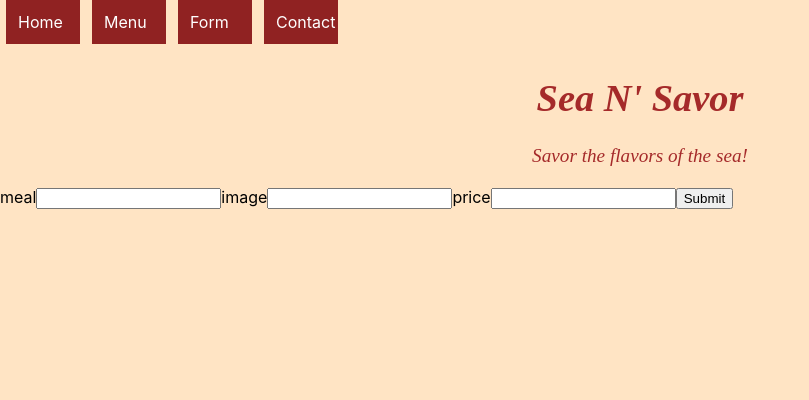
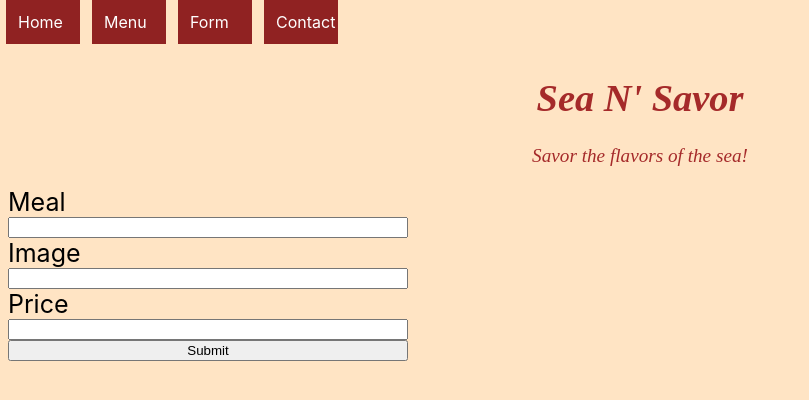
Before and after one commit to Njeringungu/Sea-N-Savor, a React (Create React App) app in the folder sea-n-savor/: page /form in a window 1280 px wide. Shown: the top 400 px of the page, without its empty margins (0-809 px from the left). Built offline with nearby package versions, Linux system fonts and the light colour scheme; no server answers.

Commit message:
add align form

```diff
--- a/sea-n-savor/src/Component/App.css
+++ b/sea-n-savor/src/Component/App.css
@@ -13,31 +13,15 @@ body {
    color: brown;
 
   }
-
-.cart{
+  form {
     font-size: 25px;
     width: 400px;
     margin: 0.5rem;
     display: flex;
     flex-direction: column;
-  justify-content: space-between;
-}
-button.add {
-  width: 2.5cm;
-
-  background-color: #902222;
-
-  text-align: center;
   }
 
-button.remove {
 
-  width: 2.5cm;
-
-  background-color: red;
-
-  text-align: center;
-}
 
 button.addcart{width: 2.5cm;
 
--- a/sea-n-savor/src/Component/Form.js
+++ b/sea-n-savor/src/Component/Form.js
@@ -29,13 +29,13 @@ console.log(dishes)
   return(
 
   <form onSubmit = {handleSubmit}>
- <label htmlFor="name">meal</label><input type="text" name="meal" value={dishes.meal} onChange={handleChange}/>
+ <label htmlFor="name">Meal</label><input type="text" name="meal" value={dishes.meal} onChange={handleChange}/>
 
- <label htmlFor="image">image</label>
+ <label htmlFor="image">Image</label>
   <input type="text" name="image" value={dishes.image} onChange={handleChange}/>
 
 
-<label htmlFor="price">price</label>
+<label htmlFor="price">Price</label>
   <input type="text" name="price" value={dishes.price} onChange={handleChange}/>
 
 
```
Lines whose indentation alone changed are shown as unchanged.
